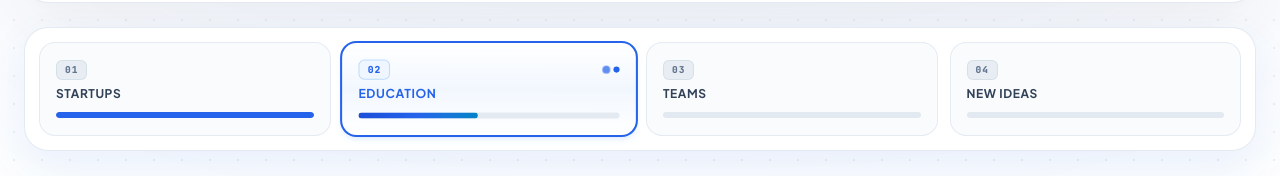
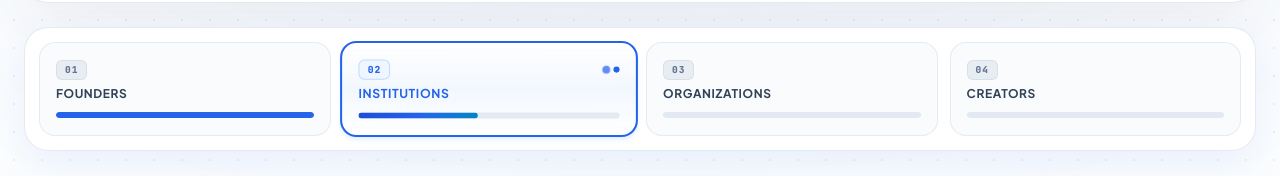
Before and after one commit to JOYJK348/agaran_site, a Next.js app: page / in a window 1280 px wide. Shown: the part 1636-1812 px from the top of the page. Built offline with nearby package versions, Linux system fonts and the light colour scheme; no server answers; a web font is replaced by a local one.

Commit message:
content: Update navigation dock tab shortNames to FOUNDERS, INSTITUTIONS, ORGANIZATIONS, CREATORS

```diff
--- a/src/components/home/WhoWeBuildForInteractive.tsx
+++ b/src/components/home/WhoWeBuildForInteractive.tsx
@@ -11,7 +11,7 @@ const worlds = [
     id: "startups",
     num: "01",
     label: "STARTUPS & BUSINESSES",
-    shortName: "STARTUPS",
+    shortName: "FOUNDERS",
     title: "Have an Idea? Let’s Build It.",
     tagline: "Idea → First Version → Launch → Grow",
     description:
@@ -32,7 +32,7 @@ const worlds = [
     id: "education",
     num: "02",
     label: "EDUCATION & TRAINING",
-    shortName: "EDUCATION",
+    shortName: "INSTITUTIONS",
     title: "From Admissions to Career Guidance.",
     tagline: "Admission → LMS → Exams → AI → Career",
     description:
@@ -54,7 +54,7 @@ const worlds = [
     id: "organizations",
     num: "03",
     label: "ORGANIZATIONS & TEAMS",
-    shortName: "TEAMS",
+    shortName: "ORGANIZATIONS",
     title: "Make Everyday Work Easier.",
     tagline: "Keep your team, tasks and information organised in one simple place.",
     description:
@@ -75,7 +75,7 @@ const worlds = [
     id: "ideas",
     num: "04",
     label: "NEW IDEAS & INNOVATIONS",
-    shortName: "NEW IDEAS",
+    shortName: "CREATORS",
     title: "Have a problem to solve? Let's find a better way to do it.",
     tagline: "Problem → Smart Approach → Tailored Solution → Result",
     description:
```
